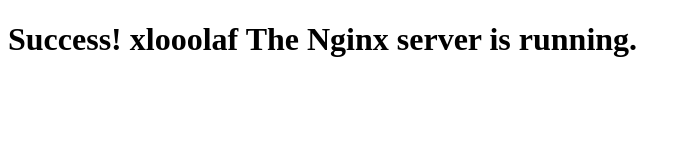
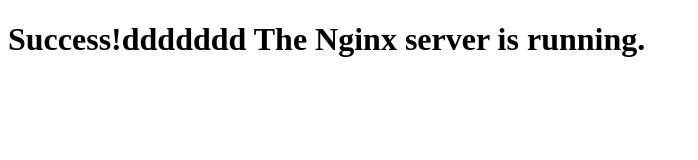
Before and after one commit to MDJ-GitHub/devops, a plain HTML site: page index.html in a window 1280 px wide. Shown: the whole page, without its empty margins (0-698 px from the left). Drawn offline with Linux system fonts and the light colour scheme.

Commit message:
Signed-off-by: MDJ-Github <MDJ.Microsof@outlook.com>

```diff
--- a/index.html
+++ b/index.html
@@ -4,6 +4,6 @@
     <title>Welcome to Nginx!</title>
 </head>
 <body>
-    <h1>Success! xlooolaf The Nginx server is running.</h1>
+    <h1>Success!ddddddd The Nginx server is running.</h1>
 </body>
 </html>
```
